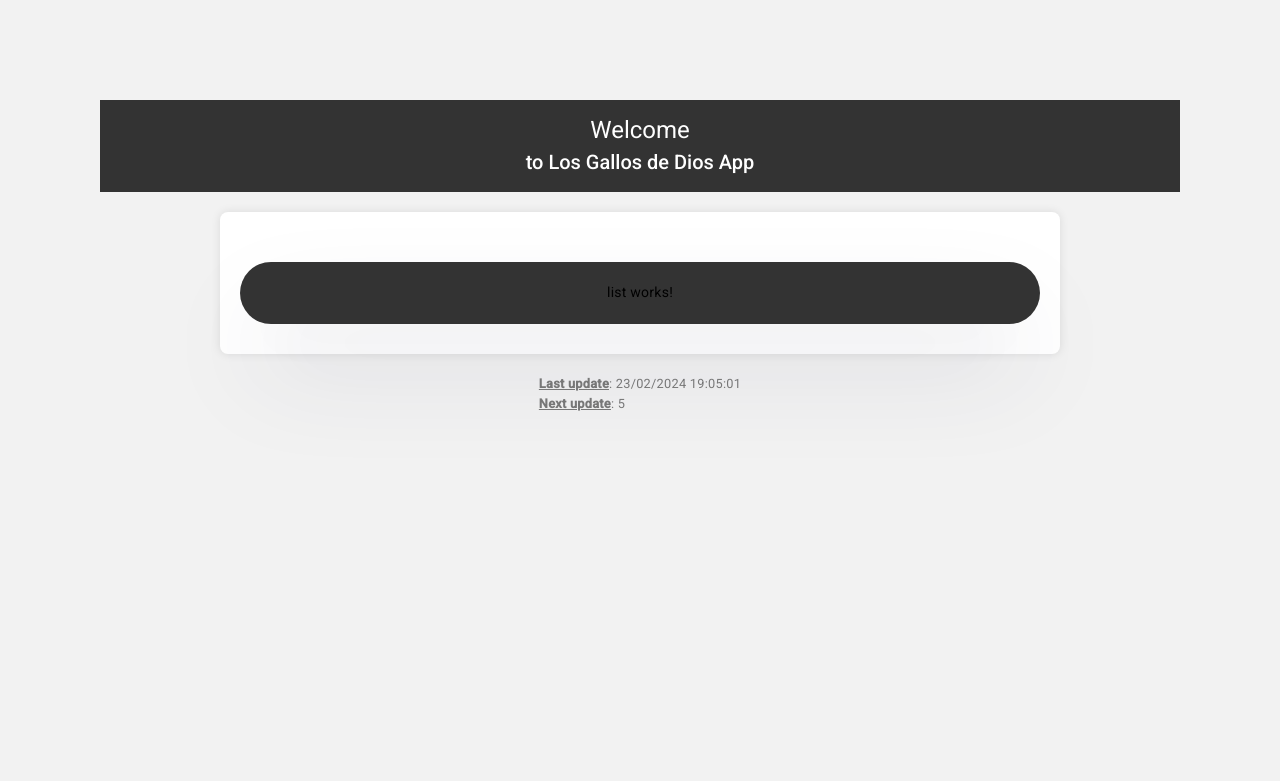
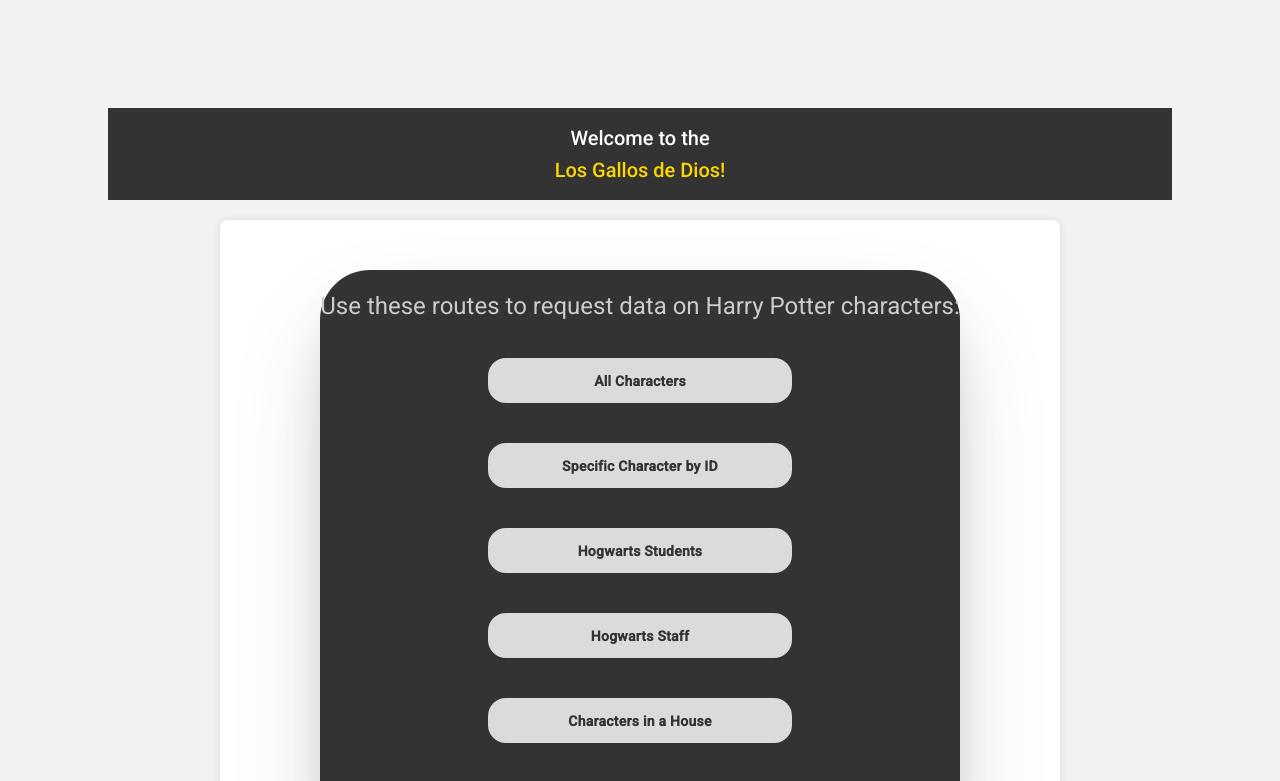
Before and after one commit to BraveB/hackaton-gallos, an Angular app: page /home in a window 1280 px wide. Shown: the top 781 px of the page. Built offline with nearby package versions, Linux system fonts and the light colour scheme.

Commit message:
Feat: Added general layout

```diff
--- a/src/app/components/header/header.component.html
+++ b/src/app/components/header/header.component.html
@@ -1,2 +1 @@
-<h1>Welcome</h1>
-<h2>to Los Gallos de Dios App</h2>
+<h2>Welcome to the <br /><span class="title">Los Gallos de Dios!</span></h2>
--- a/src/app/components/header/header.component.scss
+++ b/src/app/components/header/header.component.scss
@@ -12,3 +12,7 @@
         letter-spacing: 0px;
     }
 }
+
+h2 span.title {
+    color: #ffd700; /* Gold color for the title */
+  }
--- a/src/app/components/layout/layout.component.scss
+++ b/src/app/components/layout/layout.component.scss
@@ -1,8 +1,3 @@
-* {
-  display: flex;
-  flex-direction: column;
-  align-items: center;
-}
 .main {
   display: flex;
   flex-direction: column;
@@ -13,6 +8,9 @@
   background-color: #fff;
   box-shadow: 0 0 10px rgba(0, 0, 0, 0.1);
   border-radius: 8px;
+  & app-list{
+    width: 100%;
+  }
 }
 .header {
   background-color: #333;
@@ -26,20 +24,3 @@
   text-align: justify;
   color: #777;
 }
-
-.list-container {
-  display: flex;
-  align-items: center;
-  flex-direction: column;
-  justify-content: space-around;
-  width: 100%;
-  height: 40%;
-  background-color: #333;
-  margin: 10px auto;
-  margin-top: 30px;
-  border-radius: 50px;
-  padding-top: 20px;
-  padding-bottom: 10px;
-  box-shadow: rgba(50, 50, 93, 0.25) 0px 50px 100px -20px,
-    rgba(0, 0, 0, 0.3) 0px 30px 60px -30px;
-}
--- a/src/app/components/list-item/list-item.component.html
+++ b/src/app/components/list-item/list-item.component.html
@@ -1 +1,8 @@
-<p>list-item works!</p>
+<ul class="container_style">
+    <li class="container_li"><a href="https://hp-api.onrender.com/api/characters" >All Characters</a></li>
+    <li class="container_li"><a href="https://hp-api.onrender.com/api/character/:id" >Specific Character by ID</a></li>
+    <li class="container_li"><a href="https://hp-api.onrender.com/api/characters/students" >Hogwarts Students</a></li>
+    <li class="container_li"><a href="https://hp-api.onrender.com/api/characters/staff" >Hogwarts Staff</a></li>
+    <li class="container_li"><a href="https://hp-api.onrender.com/api/characters/house/gryffindor" >Characters in a House</a></li>
+    <li class="container_li"><a href="https://hp-api.onrender.com/api/spells" >All Spells</a></li>
+</ul>
--- a/src/app/components/list-item/list-item.component.scss
+++ b/src/app/components/list-item/list-item.component.scss
@@ -0,0 +1,23 @@
+.container_style {
+    list-style-type: none;
+    margin: auto;
+    display: flex;
+    flex-direction: column;
+    justify-content: center;
+}
+.container_li{
+    margin: 20px;
+    background-color: #dbdbdb;
+    color: white;
+    width: 300px;
+    height: 30px;
+    text-align: center;
+    padding: 2px;
+    padding-top: 13px;
+    border-radius: 18px;
+  }
+  .container_li:hover{
+    background-color: #ffd700;
+    color: white;
+    cursor: pointer;
+  }
--- a/src/app/components/list/list.component.html
+++ b/src/app/components/list/list.component.html
@@ -1 +1,8 @@
-<p>list works!</p>
+<div class="container">
+    <div class="container_title">
+      <h1>Use these routes to request data on Harry Potter characters:</h1>
+    </div>
+    <div class="container_list">
+      <app-list-item></app-list-item>
+    </div>
+</div>
--- a/src/app/components/list/list.component.scss
+++ b/src/app/components/list/list.component.scss
@@ -0,0 +1,30 @@
+.container {
+    display: flex;
+    align-items: center;
+    flex-direction: column;
+    justify-content: space-around;
+    width: 100%;
+    height: 40%;
+    background-color: #333;
+    margin: 10px auto;
+    margin-top: 30px;
+    border-radius: 50px;
+    padding-top: 20px;
+    padding-bottom: 10px;
+    box-shadow: rgba(50, 50, 93, 0.25) 0px 50px 100px -20px,
+      rgba(0, 0, 0, 0.3) 0px 30px 60px -30px;
+  }
+.title,
+.container_list {
+  margin: auto;
+  display: flex;
+  justify-content: center;
+}
+.container_title {
+  color: #cccccc;
+  font-size: 0.5rem;
+}
+.container_title:hover {
+  color: #ffd700;
+  cursor: default;
+}
--- a/src/styles.scss
+++ b/src/styles.scss
@@ -1,9 +1,33 @@
-/* You can add global styles to this file, and also import other style files */
+body {
+  background-color: #f2f2f2;
+  padding: 100px;
+  font-family: "Roboto";
+}
 
-html, body { height: 100%; }
-body {
-    background-color: #f2f2f2;
-    margin: 0;
-    padding: 100px;
-    font-family: "Roboto";
-  }
+ul {
+  list-style-type: none;
+  padding: 0;
+  margin: 0;
+  width: 100%;
+}
+
+li {
+  margin-bottom: 10px;
+}
+
+a {
+  color: #333;
+  text-decoration: none;
+  font-weight: bold;
+}
+
+a:hover {
+  text-decoration: none;
+  color: #333;
+}
+
+p {
+  margin-bottom: 20px;
+  text-align: center;
+  color: #555;
+}
```
